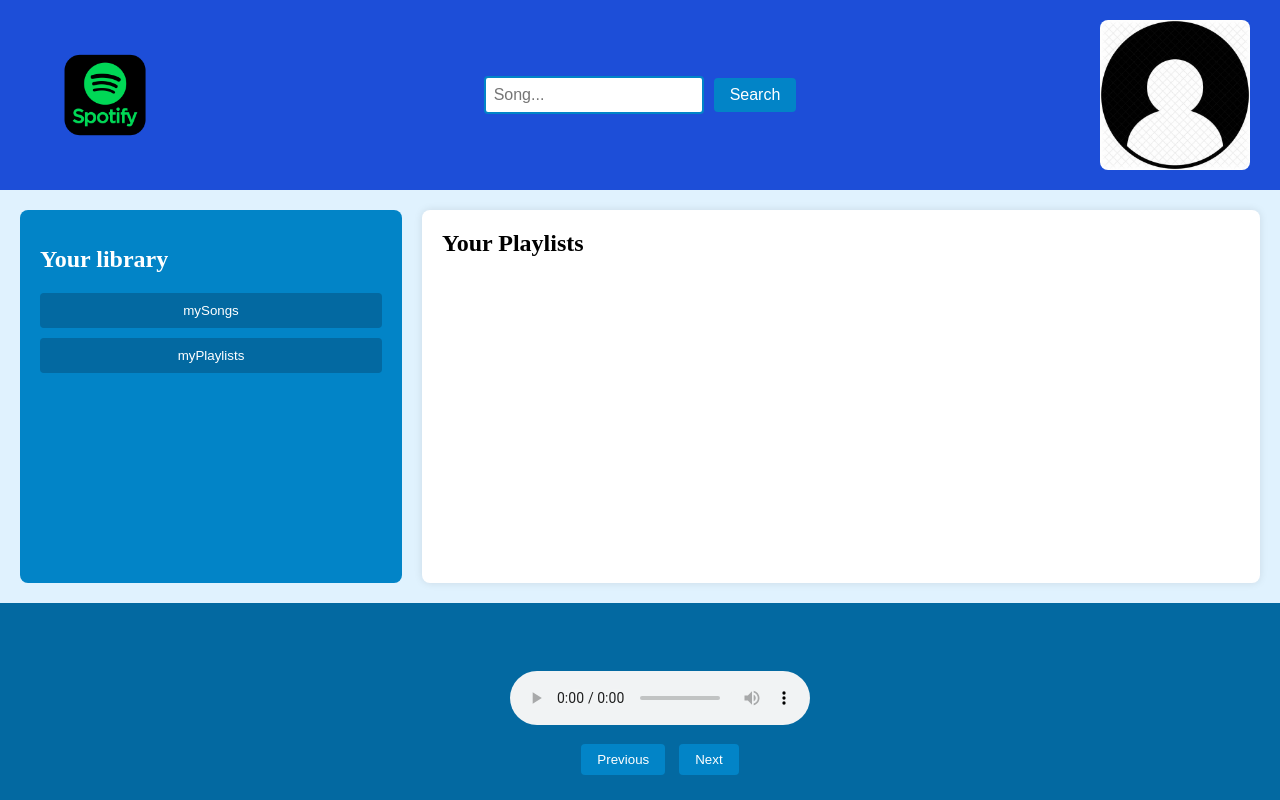
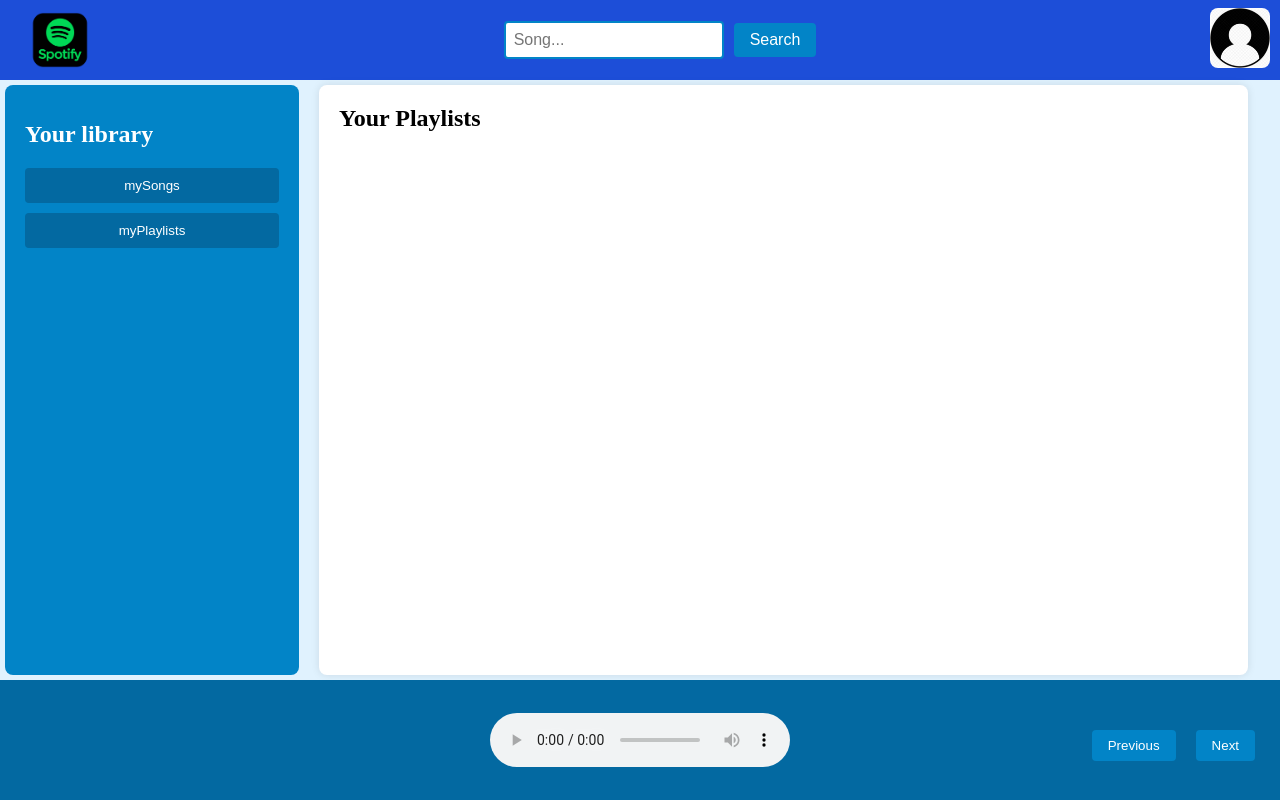
Before and after one commit to AlexNicolas2321/Proyecto_servidor_framework_symfony, a Symfony app: template templates/index.html.twig in a window 1280 px wide. Run offline with Twig, Linux system fonts and the light colour scheme; the template is opened without the code that fills it, so the values that code supplies are empty; some libraries are stand-ins or nearby versions.

Commit message:
cambios css no terminado

```diff
--- a/public/css/styles.css
+++ b/public/css/styles.css
@@ -6,6 +6,7 @@ html, body {
     display: flex;
     flex-direction: column;
     background-color: #f9fafb; /* Fondo suave para el cuerpo */
+
 }
 
 header {
@@ -14,13 +15,13 @@ header {
     display: flex; /* Usar flexbox para alinear elementos */
     justify-content: space-between; /* Espacio entre los elementos */
     align-items: center;
-    padding: 10px 20px;
+    height: 80px;
 }
 
 main {
     flex: 1;
     display: flex;
-    padding: 20px;
+    padding: 5px;
     gap: 20px;
     background-color: #e0f2fe;
 }
@@ -30,7 +31,7 @@ main {
     color: white;
     padding: 20px;
     border-radius: 8px;
-    width: 30%; /* Zona izquierda fija */
+    width: 20%; /* Zona izquierda fija */
 }
 
 #options h1 {
@@ -99,14 +100,80 @@ main {
     color: #1d4ed8;
 }
 
-
-
+/*******footer-------------------------------------*******/
 footer {
     background-color: #0369a1; /* Azul más oscuro */
     color: white;
-    padding: 20px;
-    text-align: center;
+    padding: 40px 40px;
     width: 100%;
+    box-sizing: border-box;
+    display: flex; /* Usar Flexbox para alinear los elementos */
+    justify-content: center; /* Centra los elementos horizontalmente */
+    height: 120px;
+}
+
+#current-song {
+    display: flex; /* Usar flex para alinear imagen, título y reproductor */
+    align-items: center; /* Centra la imagen y el texto verticalmente */
+    justify-content: center; /* Centra todo el bloque (imagen + título + reproductor) */
+}
+
+.song-image {
+    width: 40px; /* Tamaño de la imagen */
+    height: 40px;
+
+
+}
+
+#song-title {
+    margin-right: 20px; /* Añadir espacio entre el título y el reproductor */
+}
+
+audio {
+    margin-right: 20px; /* Espacio entre el reproductor y los botones */
+    max-width: 350px; /* Puedes ajustar este tamaño para controlar el tamaño del reproductor */
+}
+
+.navigation-buttons {
+    display: flex;
+    justify-content: center; /* Centra los botones */
+    gap: 10px; /* Espacio entre los botones */
+    position: absolute;
+    right: 20px; /* Coloca los botones a la derecha del footer */
+}
+
+.navigation-buttons button {
+    background-color: #0284c7;
+    color: white;
+    border: none;
+    padding: 8px 16px;
+    margin: 5px;
+    border-radius: 4px;
+    cursor: pointer;
+    margin-top: 10px;
+
+}
+
+.navigation-buttons button:hover {
+    background-color: #0369a1;
+}
+
+
+
+
+
+#img_spotify{
+    width: 100px;
+    height: auto;
+    border-radius: 8px;
+    margin: 10px;
+}
+
+#img_Log_in{
+    width: 60px;
+    height: auto;
+    border-radius: 8px;
+    margin: 10px;
 }
 
 .image {
@@ -150,27 +217,7 @@ footer {
     flex: 1;
 }
 
-#current-song {
-    margin: 10px 0;
-}
 
-.navigation-buttons {
-    margin-top: 10px;
-}
-
-.navigation-buttons button {
-    background-color: #0284c7;
-    color: white;
-    border: none;
-    padding: 8px 16px;
-    margin: 5px;
-    border-radius: 4px;
-    cursor: pointer;
-}
-
-.navigation-buttons button:hover {
-    background-color: #0369a1;
-}
 
 
 
--- a/templates/index.html.twig
+++ b/templates/index.html.twig
@@ -10,7 +10,7 @@
 <body>
  <header>
         <!-- Imagen de inicio -->
-        <img class="image" src="/img/Spotify_logo.png" alt="Imagen 1">
+        <img id="img_spotify" src="/img/Spotify_logo.png" alt="Imagen 1">
 
         <!-- Campo de búsqueda y botón dentro de un contenedor flex -->
         <div class="search-container">
@@ -19,7 +19,10 @@
         </div>
 
         <!-- Imagen de final -->
-        <img class="image" src="/img/User.jpg" alt="Imagen 2">
+       <a href="/login">
+    <img id="img_Log_in" src="/img/User.jpg" alt="Imagen 2">
+</a>
+
     </header>
 
 
```
